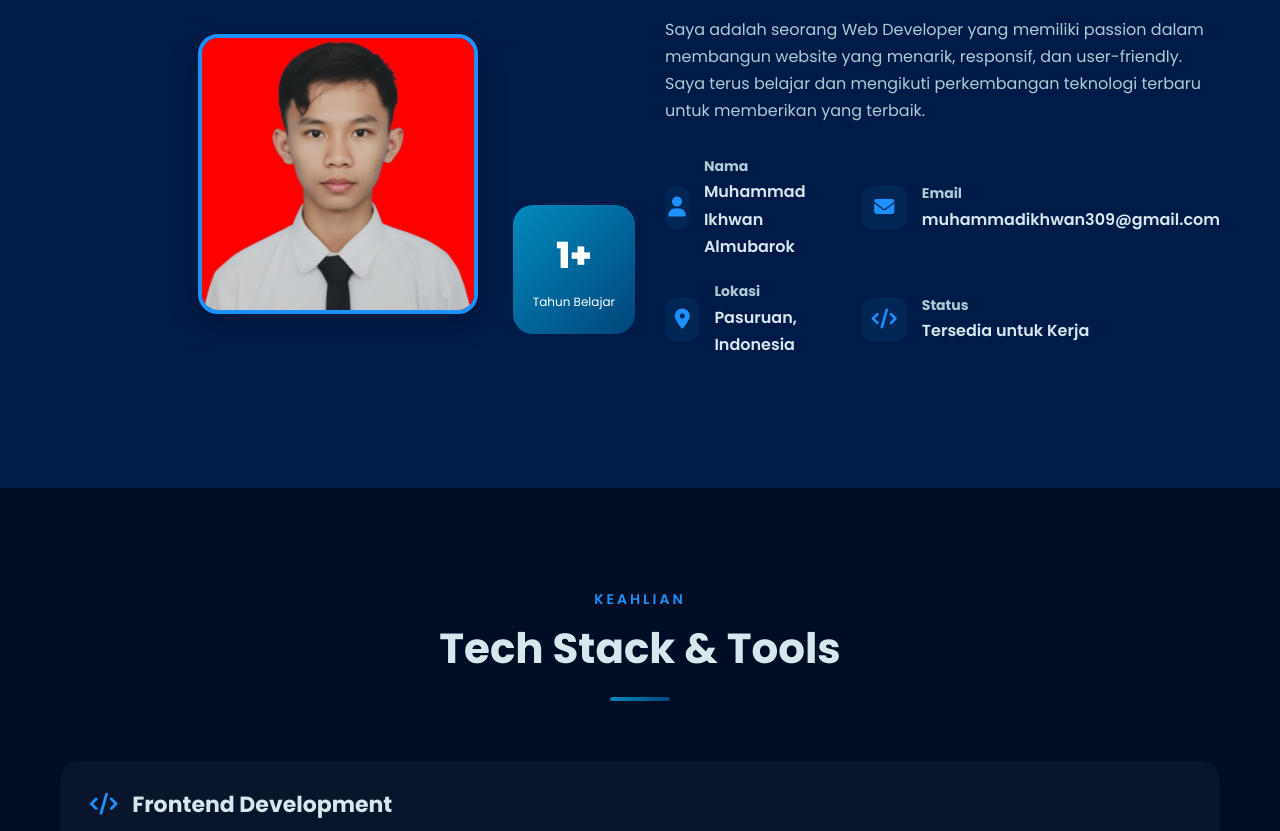
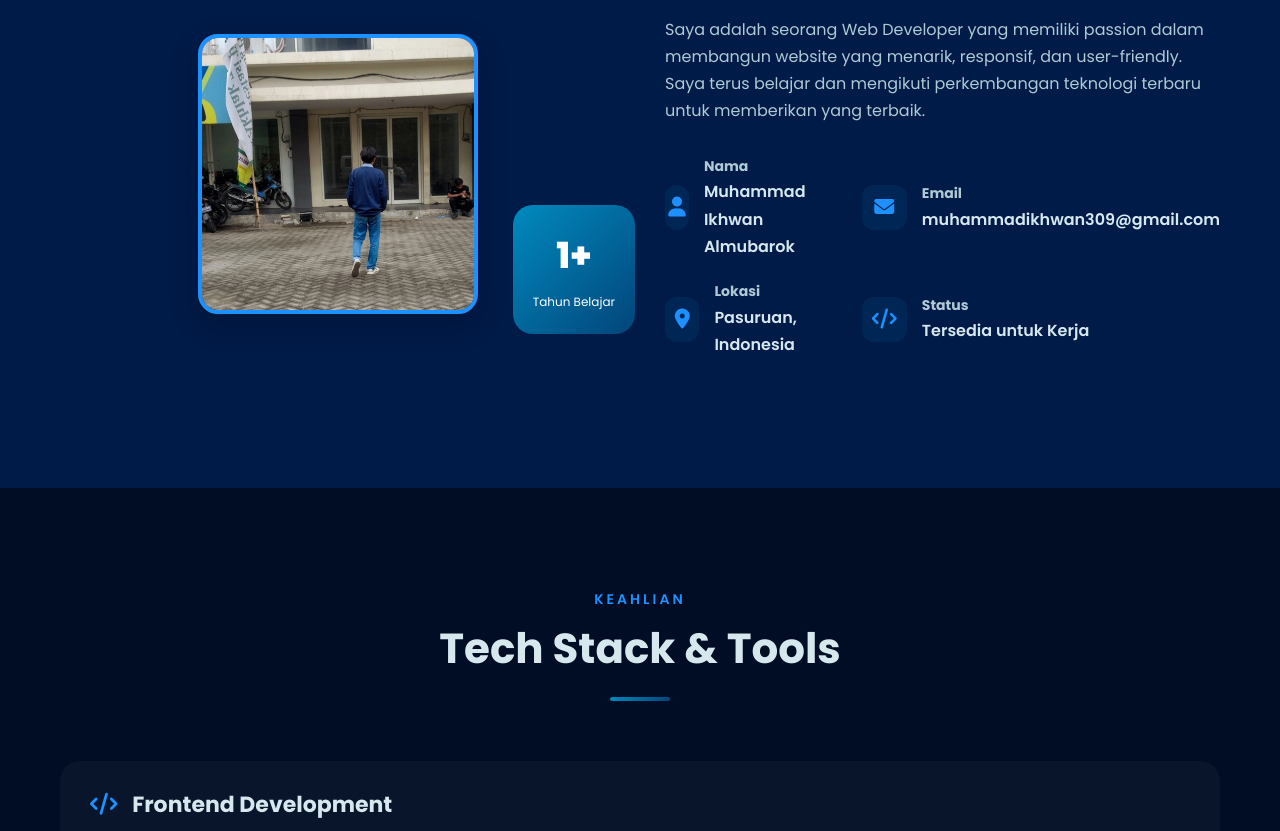
Before and after one commit to muhammadikhwan309-ship-it/baru-porto, a plain HTML site: page index.html in a window 1280 px wide. Shown: the part 1130-1961 px from the top of the page. Drawn offline with Linux system fonts and the light colour scheme.

Commit message:
Update index.html

```diff
--- a/index.html
+++ b/index.html
@@ -104,7 +104,7 @@
                 <div class="about-left">
                     <div class="about-card">
                         <div class="about-image">
-                            <img src="IMG-20260424-WA0001.jpeg" alt="Muhammad Ikhwan Almubarok">
+                            <img src="IMG_20260314_124837_823.webp" alt="Muhammad Ikhwan Almubarok">
                         </div>
                         <div class="about-experience">
                             <span class="exp-number">1+</span>
```
